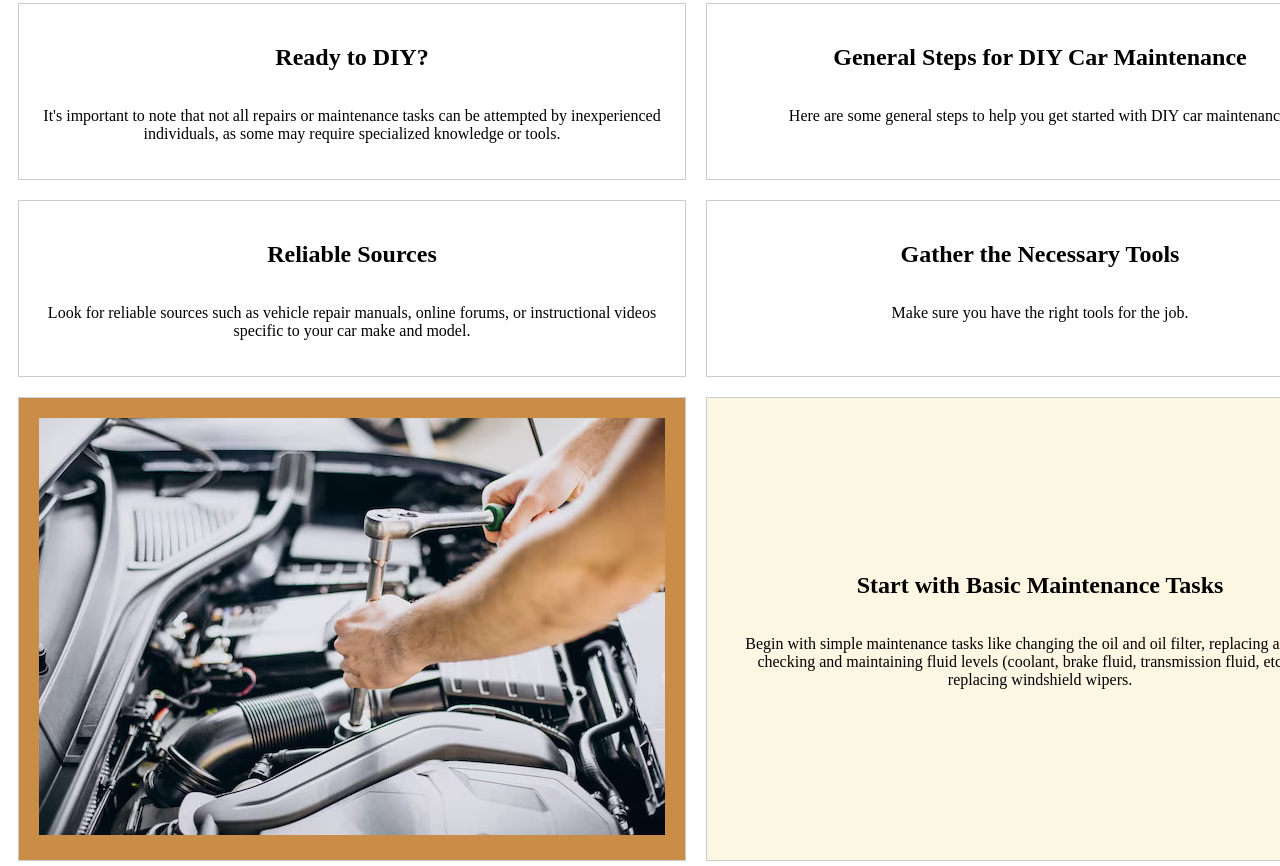
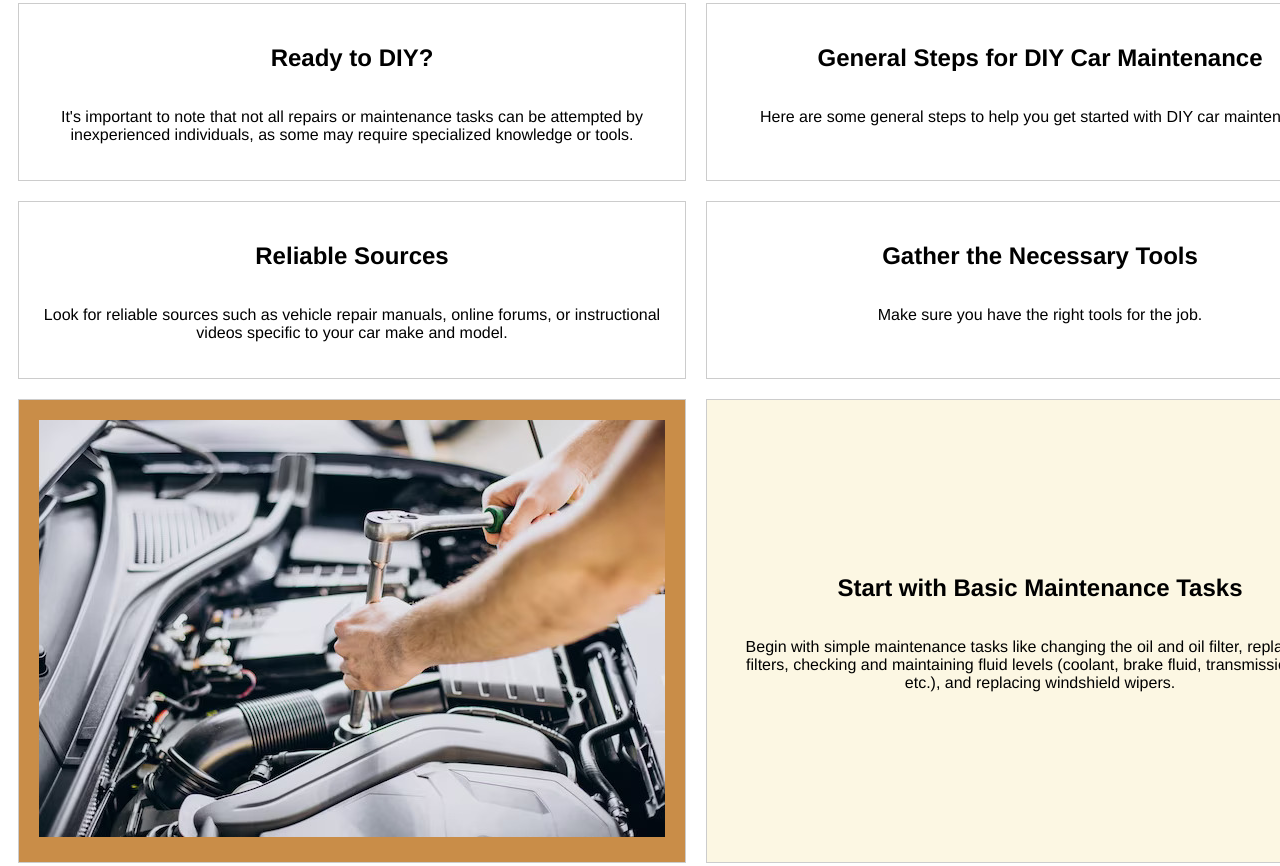
Before and after one commit to jerikpelipel/wwd130, a plain HTML site: page allaboutcars/car_repairs.html in a window 1280 px wide. Shown: the part 857-1723 px from the top of the page. Drawn offline with Linux system fonts and the light colour scheme.

Commit message:
fixed font style

```diff
--- a/allaboutcars/styles/style.css
+++ b/allaboutcars/styles/style.css
@@ -398,6 +398,8 @@ footer {
     background-color: rgba(255, 255, 255, 0.7);
     padding: 20px;
     max-width: 80%;
+    font-family: 'Helvetica Neue', 'Helvetica', 'sans-serif';
+
 }
 
 #auto1-img {
@@ -436,6 +438,8 @@ footer {
     text-align: center;
     border: 1px solid #ccc;
     padding: 20px;
+    font-family: 'Helvetica Neue', 'Helvetica', 'sans-serif';
+
 }
 
 .icon {
@@ -459,6 +463,8 @@ footer {
     align-items: center;
     text-align: center;
     padding: 20px;
+    font-family: 'Helvetica Neue', 'Helvetica', 'sans-serif';
+
 }
 
 
@@ -466,6 +472,8 @@ footer {
     text-align: center;
     border: 1px solid #ccc;
     padding: 20px;
+    font-family: 'Helvetica Neue', 'Helvetica', 'sans-serif';
+
 }
 
 
@@ -473,9 +481,11 @@ footer {
     content: '';
     display: table;
     clear: both;
+    font-family: 'Helvetica Neue', 'Helvetica', 'sans-serif';
+
 }
 
 main.car-repair-grid {
-    width: calc(100% - 40px); /* Adjust the width accordingly considering the padding */
-    margin-top: 20px; /* Add some top margin */
+    width: calc(100% - 40px);
+    margin-top: 20px;
 }
```
